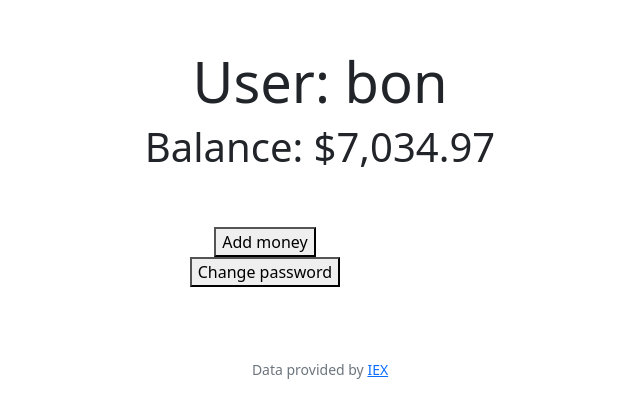
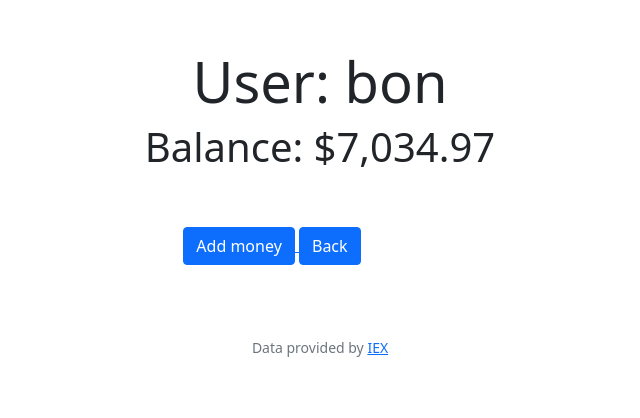
Before and after one commit to mson1509/cs50mson, a Flask app: page /profile in a window 1280 px wide. Shown: the part 76-494 px from the top of the page, without its empty margins (320-960 px from the left). Run offline with Flask 3, Linux system fonts and the light colour scheme; a user stored in the database is signed in; data comes from the database, SQL or seed files in the repository; lists and menus that the app fills with data are empty; some libraries are stand-ins or nearby versions.

Commit message:
Sun, Oct 1, 2023, 3:17 PM +07:00

```diff
--- a/finance/templates/profile.html
+++ b/finance/templates/profile.html
@@ -13,12 +13,12 @@
         <tbody>
             <tr>
                 <th>
-                    <form action="/add" method="post">
-                        <button class="" type="submit">Add money</button>
-                    </form>
-                    <form action="/change" method="post">
-                        <button class="" type="submit">Change password</button>
-                    </form>
+                    <a href="/add">
+                        <button class="btn btn-primary" type=""button>Add money</button>
+                    </a>
+                    <a href="/change">
+                        <button class="btn btn-primary" type=""button>Back</button>
+                    </a>
                 </th>
                 <th>
                     <form action="/withdraw" method="post"
```
